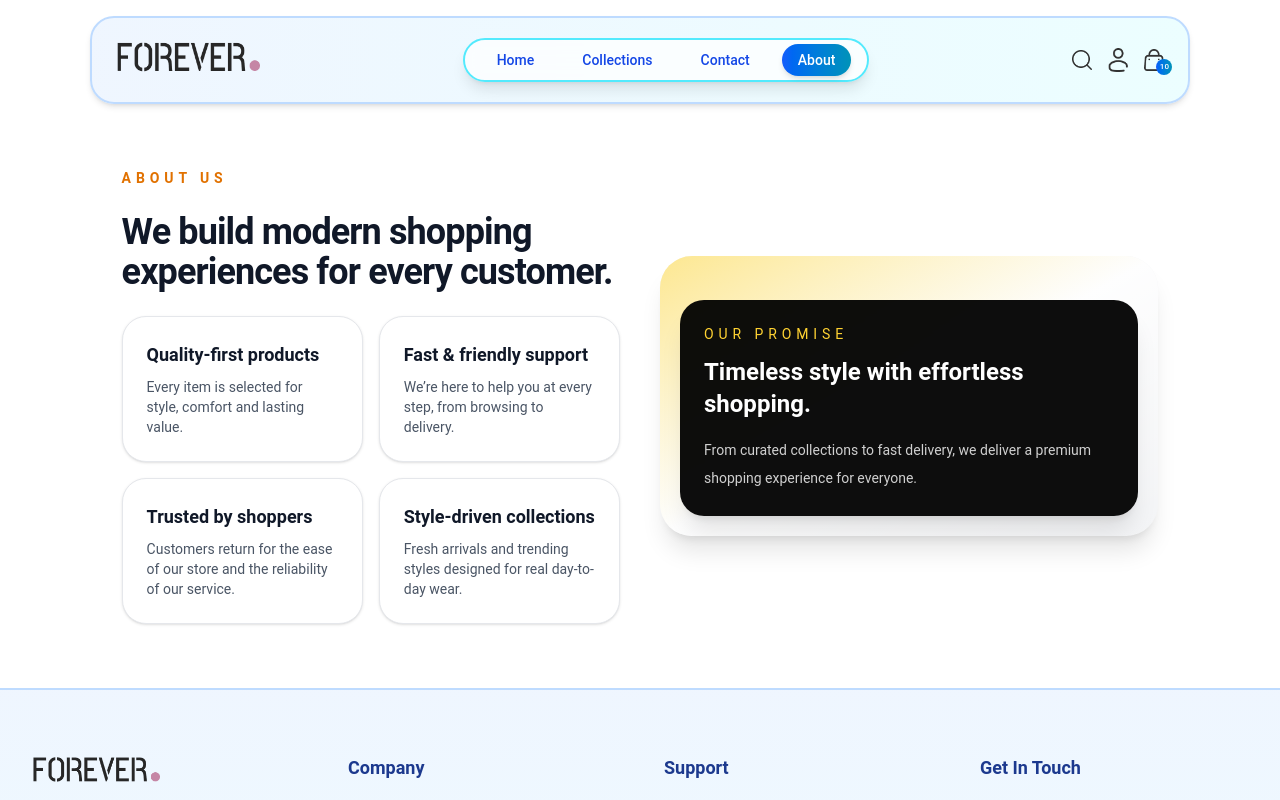
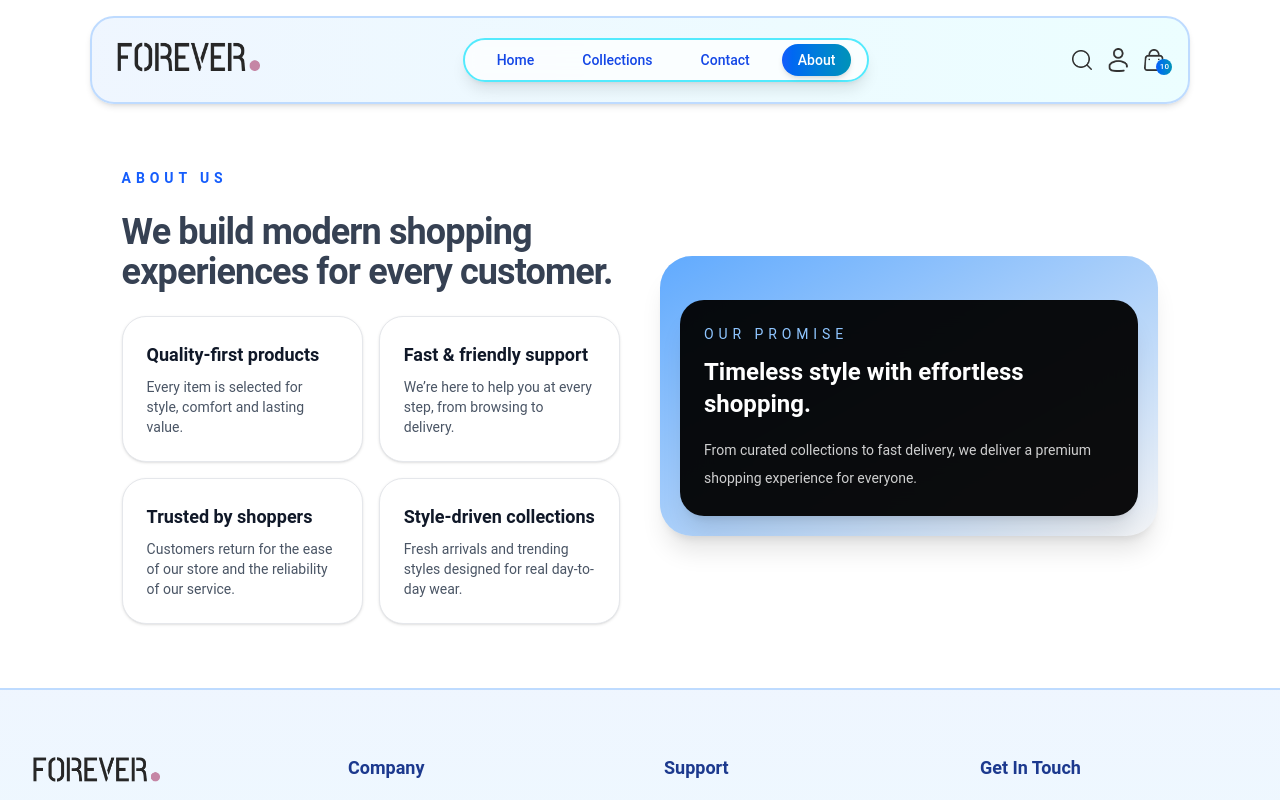
Before and after one commit to mubashirdawood/MERN-E-Commerce-Web-Application-Full-Stack-Project-, a React (Vite) app: page /about in a window 1280 px wide. Shown: the top 800 px of the page. Built offline with nearby package versions, Linux system fonts and the light colour scheme.

Commit message:
ui animation   update

```diff
--- a/src/components/AboutSection.jsx
+++ b/src/components/AboutSection.jsx
@@ -5,10 +5,10 @@ const AboutSection = () => {
     <section className="mx-auto max-w-6xl px-4 py-16 sm:px-6 lg:px-8">
       <div className="grid gap-10 lg:grid-cols-2 lg:items-center">
         <div className="space-y-6">
-          <p className="text-sm font-semibold uppercase tracking-[0.35em] text-amber-600">
+          <p className="text-sm font-semibold uppercase tracking-[0.35em] text-blue-600">
             About Us
           </p>
-          <h2 className="text-3xl font-bold tracking-tight text-gray-900 sm:text-4xl">
+          <h2 className="text-3xl font-bold tracking-tight text-gray-700 sm:text-4xl">
             We build modern shopping experiences for every customer.
           </h2>
 
@@ -51,12 +51,12 @@ const AboutSection = () => {
         </div>
 
         <div className="relative overflow-hidden rounded-[2rem] bg-gray-100 p-5 shadow-xl">
-          <div className="absolute inset-0 bg-gradient-to-br from-amber-200 via-white to-transparent opacity-90" />
+          <div className="absolute inset-0 bg-gradient-to-br from-blue-400 via-yellow to-transparent opacity-90" />
           <div className="relative rounded-[1.75rem] overflow-hidden bg-white shadow-lg">
 
           </div>
           <div className="mt-6 rounded-3xl bg-black/95 p-6 text-white shadow-xl backdrop-blur-xl">
-            <p className="text-sm uppercase tracking-[0.35em] text-amber-300">
+            <p className="text-sm uppercase tracking-[0.35em] text-blue-300">
               Our promise
             </p>
             <h3 className="mt-3 text-2xl font-semibold">
```
